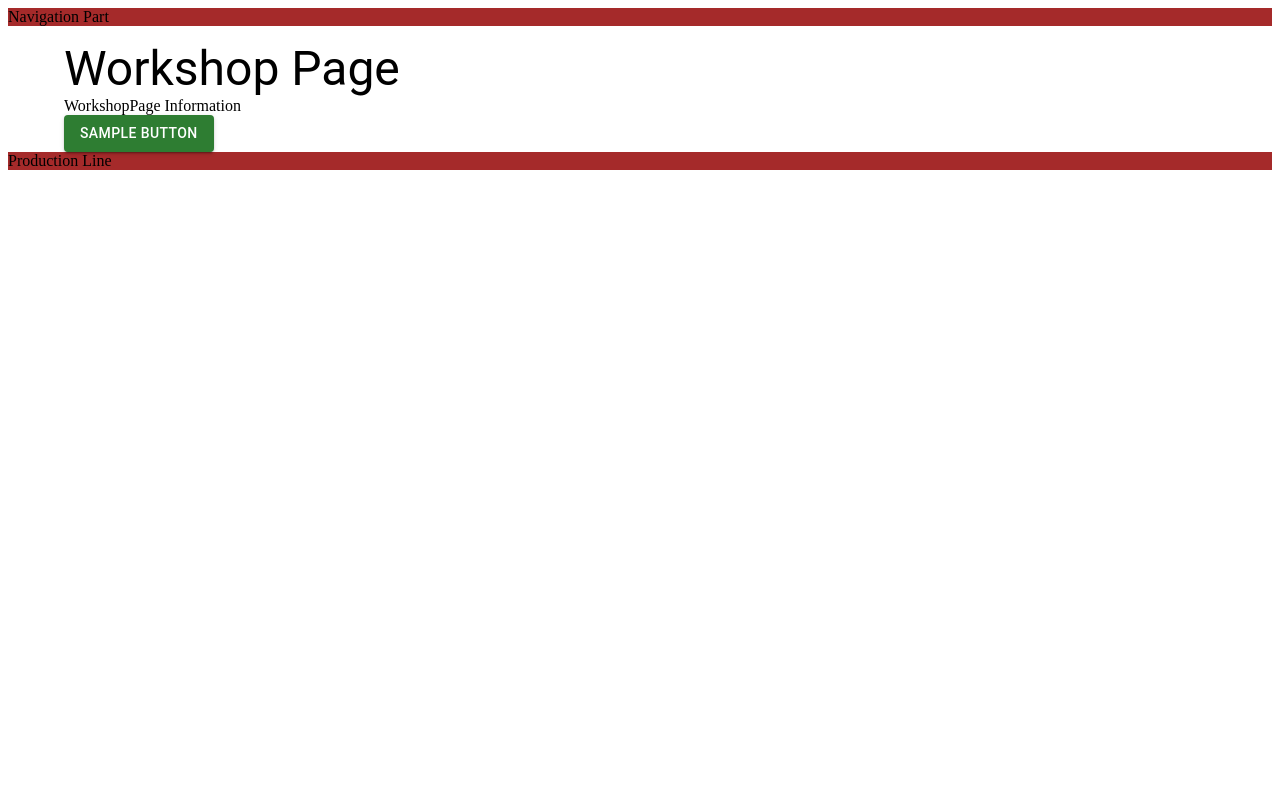
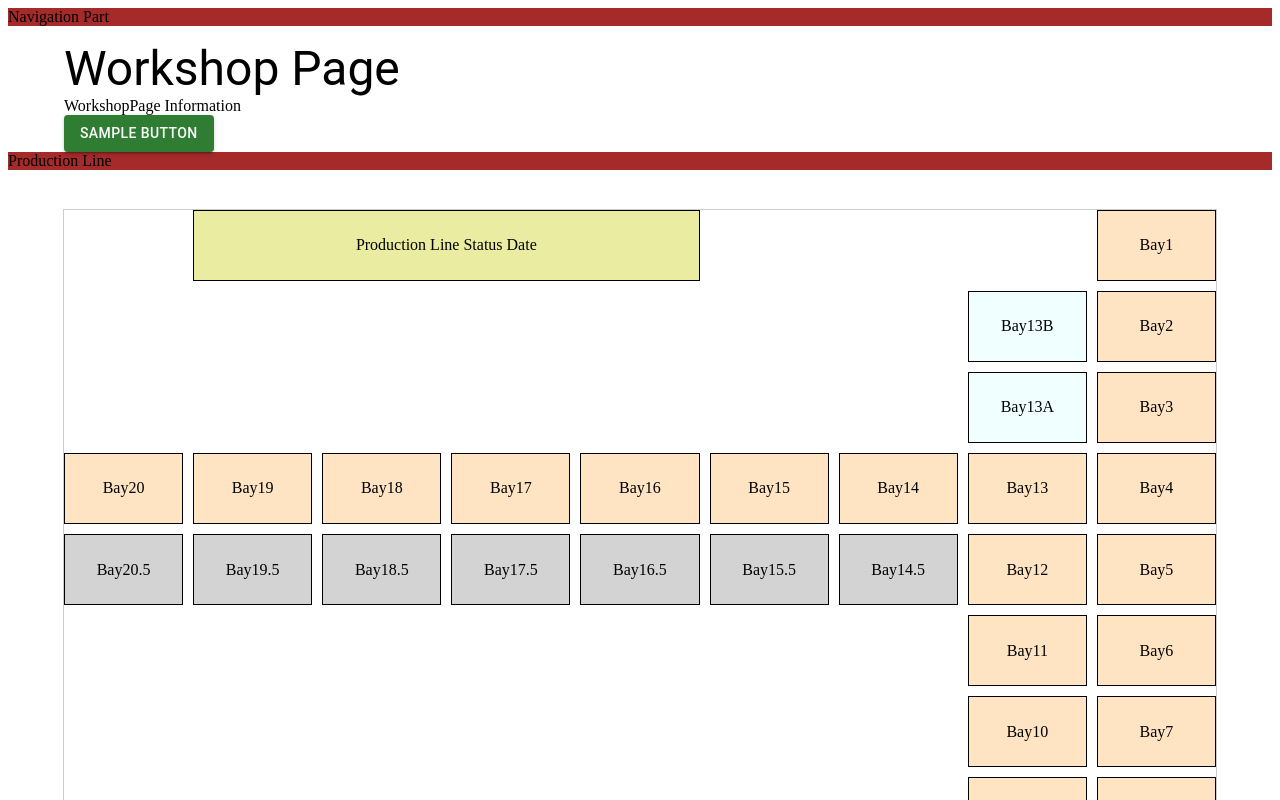
Before and after one commit to ubc-cpsc455-2024S/project-16_dev_dynasty, a React (Vite) app in the folder Frontend/: page / in a window 1280 px wide. Shown: the top 800 px of the page. Built offline with nearby package versions, Linux system fonts and the light colour scheme.

Commit message:
basic layout setup, used css grid though

```diff
--- a/Frontend/src/components/workshop/Productionline.jsx
+++ b/Frontend/src/components/workshop/Productionline.jsx
@@ -1,10 +1,49 @@
 import React, { ReactNode } from 'react'
+import './productionline.css'
 
 const Productionline = ({ children }) => {
   return (
     <div>
       <div style={{ width: '100%', background: 'brown' }}>Production Line</div>
       <div>{children}</div>
+
+      <div className='production-line-layout'>
+        <div className='grid-container'>
+          <div className='grid-item name-date'>Production Line Status  Date</div>
+          <div className='grid-item bay-20'>Bay20</div>
+          <div className='grid-item bay-19'>Bay19</div>
+          <div className='grid-item bay-18'>Bay18</div>
+          <div className='grid-item bay-17'>Bay17</div>
+          <div className='grid-item bay-16'>Bay16</div>
+          <div className='grid-item bay-15'>Bay15</div>
+          <div className='grid-item bay-14'>Bay14</div>
+          <div className='grid-item bay-13'>Bay13</div>
+          <div className='grid-item bay-12'>Bay12</div>
+          <div className='grid-item bay-11'>Bay11</div>
+          <div className='grid-item bay-10'>Bay10</div>
+          <div className='grid-item bay-9'>Bay9</div>
+          <div className='grid-item bay-8'>Bay8</div>
+          <div className='grid-item bay-7'>Bay7</div>
+          <div className='grid-item bay-6'>Bay6</div>
+          <div className='grid-item bay-5'>Bay5</div>
+          <div className='grid-item bay-4'>Bay4</div>
+          <div className='grid-item bay-3'>Bay3</div>
+          <div className='grid-item bay-2'>Bay2</div>
+          <div className='grid-item bay-1'>Bay1</div>
+
+          <div className='grid-item bay-205 half-bay'>Bay20.5</div>
+          <div className='grid-item bay-195 half-bay'>Bay19.5</div>
+          <div className='grid-item bay-185 half-bay'>Bay18.5</div>
+          <div className='grid-item bay-175 half-bay'>Bay17.5</div>
+          <div className='grid-item bay-165 half-bay'>Bay16.5</div>
+          <div className='grid-item bay-155 half-bay'>Bay15.5</div>
+          <div className='grid-item bay-145 half-bay'>Bay14.5</div>
+          <div className='grid-item bay-85 half-bay'>Bay8.5</div>
+
+          <div className='grid-item bay-13a plus13'>Bay13A</div>
+          <div className='grid-item bay-13b plus13'>Bay13B</div>
+        </div>
+      </div>
     </div>
   )
 }
--- /dev/null
+++ b/Frontend/src/components/workshop/productionline.css
@@ -0,0 +1,165 @@
+.production-line-layout {
+  display: flex;
+  justify-content: center;
+  align-items: center;
+  height: 100vh;
+}
+.grid-container {
+    display: grid;
+    grid-template-columns: repeat(9, 1fr);
+
+    grid-template-rows: repeat(9, 20vh); /* non-flat bay needs scrolling */
+    grid-template-rows: repeat(9, 1fr); /* flat bay fit in screen */
+    gap: 10px;
+    width: 90vw;
+    height: 90vh;
+    border: 1px solid #ccc;
+  }
+  .grid-item {
+    display: flex;
+    justify-content: center;
+    align-items: center;
+    background-color: bisque;
+    border: 1px solid #000;
+    padding: 5px;
+    text-align: center;
+  }
+
+  .name-date {
+    grid-column: 2 / 6;
+    grid-row: 1;
+    background-color: rgb(234, 237, 161);
+  }
+  .half-bay {
+    background-color: lightgray;
+  }
+  .plus13 {
+    background-color: azure;
+  }
+
+  .bay-20 {
+    grid-column: 1;
+    grid-row: 4;
+  }
+  .bay-19 {
+    grid-column: 2;
+    grid-row: 4;
+  }
+  .bay-18 {
+    grid-column: 3;
+    grid-row: 4;
+  }
+  .bay-17 {
+    grid-column: 4;
+    grid-row: 4;
+  }
+  .bay-16 {
+    grid-column: 5;
+    grid-row: 4;
+  }
+  .bay-15 {
+    grid-column: 6;
+    grid-row: 4;
+  }
+  .bay-14 {
+    grid-column: 7;
+    grid-row: 4;
+  }
+  .bay-13 {
+    grid-column: 8;
+    grid-row: 4;
+  }
+  .bay-12 {
+    grid-column: 8;
+    grid-row: 5;
+  }
+  .bay-11 {
+    grid-column: 8;
+    grid-row: 6;
+  }
+  .bay-10 {
+    grid-column: 8;
+    grid-row: 7;
+  }
+  .bay-9 {
+    grid-column: 8;
+    grid-row: 8;
+  }
+
+
+
+  .bay-8 {
+    grid-column: 9;
+    grid-row: 8;
+  }
+  .bay-7 {
+    grid-column: 9;
+    grid-row: 7;
+  }
+  .bay-6 {
+    grid-column: 9;
+    grid-row: 6;
+  }
+  .bay-5 {
+    grid-column: 9;
+    grid-row: 5;
+  }
+  .bay-4 {
+    grid-column: 9;
+    grid-row: 4;
+  }
+  .bay-3 {
+    grid-column: 9;
+    grid-row: 3;
+  }
+  .bay-2 {
+    grid-column: 9;
+    grid-row: 2;
+  }
+  .bay-1 {
+    grid-column: 9;
+    grid-row: 1;
+  }
+
+
+  .bay-205 {
+    grid-column: 1;
+    grid-row: 5;
+  }
+  .bay-195 {
+    grid-column: 2;
+    grid-row: 5;
+  }
+  .bay-185 {
+    grid-column: 3;
+    grid-row: 5;
+  }
+  .bay-175 {
+    grid-column: 4;
+    grid-row: 5;
+  }
+  .bay-165 {
+    grid-column: 5;
+    grid-row: 5;
+  }
+  .bay-155 {
+    grid-column: 6;
+    grid-row: 5;
+  }
+  .bay-145 {
+    grid-column: 7;
+    grid-row: 5;
+  }
+  .bay-85 {
+    grid-column: 9;
+    grid-row: 9;
+  }
+
+  .bay-13a {
+    grid-column: 8;
+    grid-row: 3;
+  }
+  .bay-13b {
+    grid-column: 8;
+    grid-row: 2;
+  }
```
